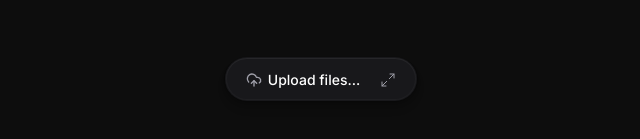
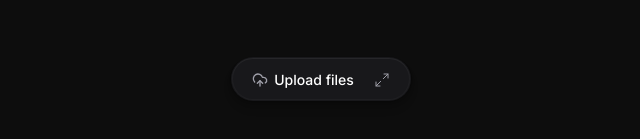
Before and after one commit to heldercostaa/image-uploader, a React (Vite) app: page / in a window 1280 px wide. Shown: the part 321-460 px from the top of the page, without its empty margins (319-959 px from the left). Built offline with nearby package versions, Linux system fonts and the light colour scheme.

Commit message:
deploy: invalidate cloudfront cache step

```diff
--- a/src/components/title.tsx
+++ b/src/components/title.tsx
@@ -13,7 +13,7 @@ export function Title() {
           <span className="text-xs text-zinc-400 tabular-nums">{globalPercentage}%</span>
         </span>
       ) : (
-        <span>Upload files...</span>
+        <span>Upload files</span>
       )}
     </div>
   );
```
